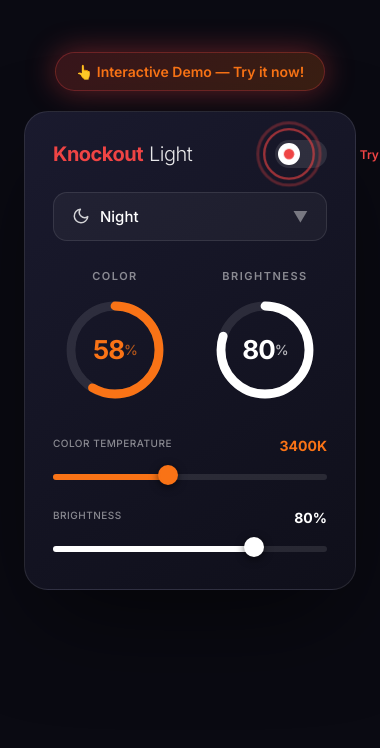
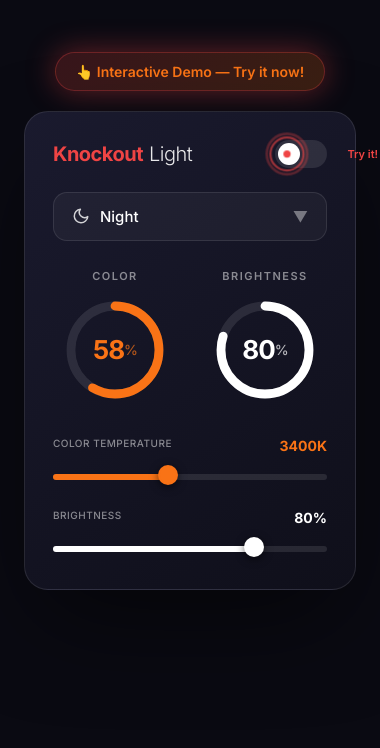
Before and after one commit to permain2/knockoutlights, an Electron app: page index.html in a window 380 px wide. Shown: the part 900-1648 px from the top of the page. Drawn offline with Linux system fonts and the light colour scheme.

Commit message:
Make pulse indicator smaller

```diff
--- a/index.html
+++ b/index.html
@@ -331,11 +331,11 @@
 
     .pulse-indicator {
       position: absolute;
-      left: -8px;
+      left: -4px;
       top: 50%;
       transform: translateY(-50%);
-      width: 44px;
-      height: 44px;
+      width: 32px;
+      height: 32px;
       pointer-events: none;
     }
 
@@ -355,8 +355,8 @@
       position: absolute;
       left: 50%;
       top: 50%;
-      width: 8px;
-      height: 8px;
+      width: 6px;
+      height: 6px;
       background: var(--red);
       border-radius: 50%;
       transform: translate(-50%, -50%);
@@ -369,7 +369,7 @@
         opacity: 1;
       }
       100% {
-        transform: scale(1.8);
+        transform: scale(1.6);
         opacity: 0;
       }
     }
@@ -379,16 +379,16 @@
         transform: translate(-50%, -50%) scale(1);
       }
       50% {
-        transform: translate(-50%, -50%) scale(1.3);
+        transform: translate(-50%, -50%) scale(1.2);
       }
     }
 
     .try-me-label {
       position: absolute;
-      right: -70px;
+      right: -55px;
       top: 50%;
       transform: translateY(-50%);
-      font-size: 12px;
+      font-size: 11px;
       font-weight: 600;
       color: var(--red);
       white-space: nowrap;
```
